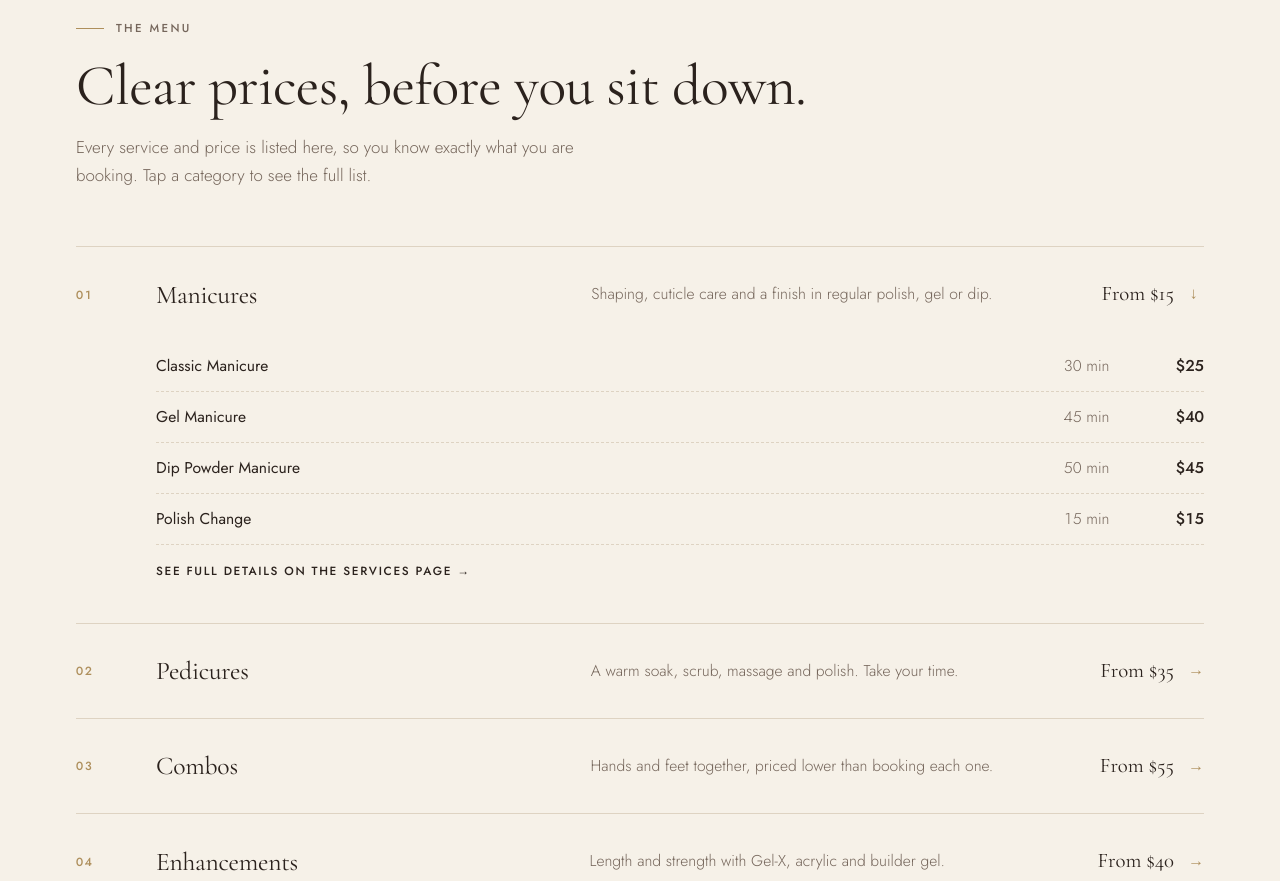
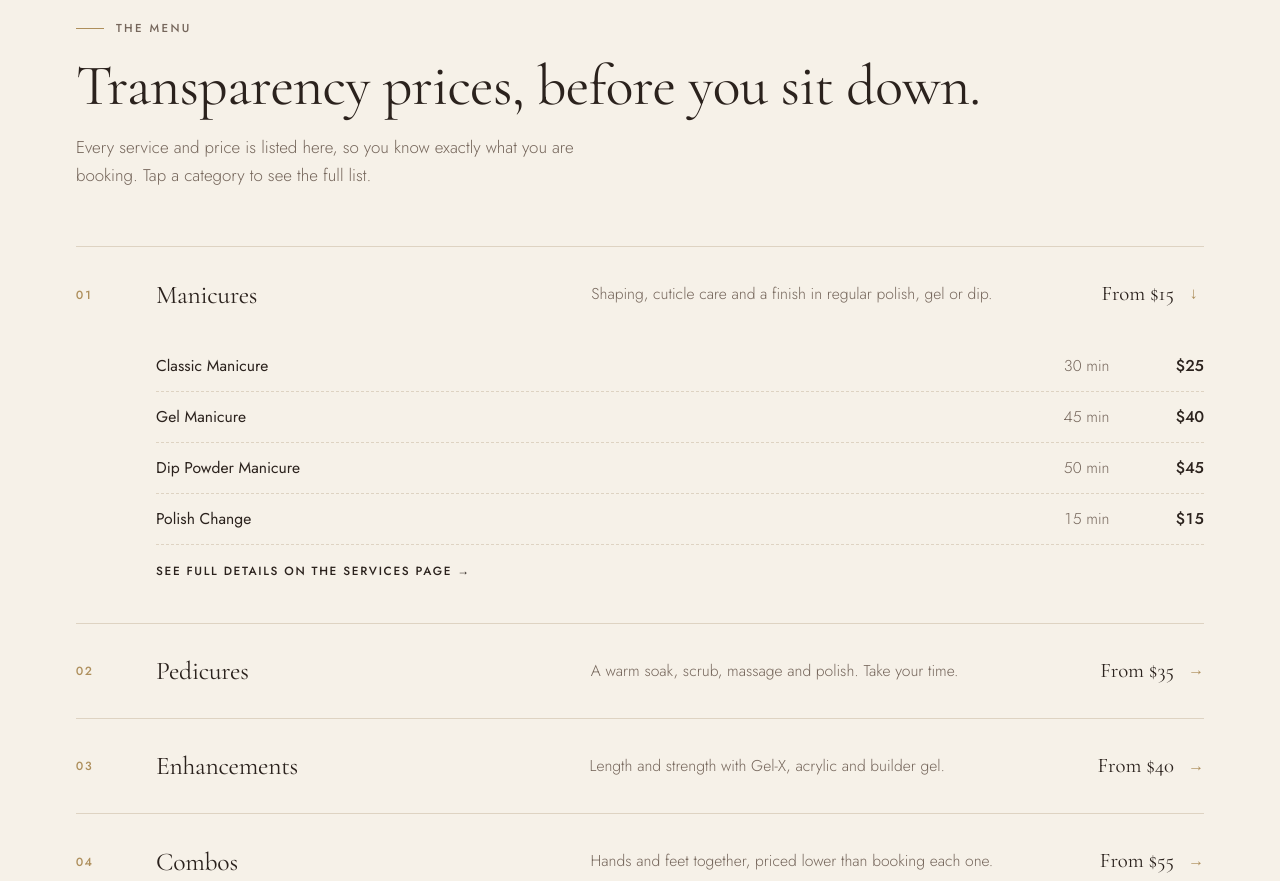
Before and after one commit to AnhTuanBui-design/nail-salon, a plain HTML site: page index.html in a window 1280 px wide. Shown: the part 937-1818 px from the top of the page. Drawn offline with nearby package versions, Linux system fonts and the light colour scheme.

Commit message:
Put Enhancements before Combos; rename menu heading to 'Transparency prices'
Co-Authored-By: Claude Opus 5.5 <noreply@anthropic.com>
Claude-Session: https://claude.ai/code/session_016xhGpYavyqFXZTJTieQZJZ

```diff
--- a/index.html
+++ b/index.html
@@ -83,7 +83,7 @@
   <div class="wrap">
     <div class="sec-head">
       <p class="label">The menu</p>
-      <h2>Clear prices, before you sit down.</h2>
+      <h2>Transparency prices, before you sit down.</h2>
       <p class="lede">Every service and price is listed here, so you know exactly what you are booking. Tap a category to see the full list.</p>
     </div>
     <div class="menu" id="menuList"></div>
--- a/salon-data.js
+++ b/salon-data.js
@@ -38,12 +38,6 @@ var SALON = {
         { name: "Deluxe Hot Stone Pedicure", min: 60, price: 55, desc: "Our longest pedicure, with warm stones and paraffin for tired feet." },
         { name: "Gel Pedicure",              min: 50, price: 50, desc: "Classic pedicure finished in gel colour that lasts for weeks." }
       ] },
-    { id: "combos", name: "Combos",
-      blurb: "Hands and feet together, priced lower than booking each one.",
-      items: [
-        { name: "Classic Mani + Pedi",   min: 60, price: 55, desc: "Classic manicure and classic pedicure in one visit." },
-        { name: "Gel Mani + Spa Pedi",   min: 90, price: 80, desc: "Gel manicure with the full spa pedicure." }
-      ] },
     { id: "enhancements", name: "Enhancements",
       blurb: "Length and strength with Gel-X, acrylic and builder gel.",
       items: [
@@ -51,6 +45,12 @@ var SALON = {
         { name: "Acrylic Full Set",     min: 75, price: 55, from: true, desc: "Classic acrylic extensions in any shape, finished in gel colour." },
         { name: "Acrylic Fill",         min: 60, price: 40, from: true, desc: "Fills the regrowth on a set that is two to three weeks old." },
         { name: "Builder Gel Overlay",  min: 60, price: 50, from: true, desc: "Strengthens natural nails without adding length." }
+      ] },
+    { id: "combos", name: "Combos",
+      blurb: "Hands and feet together, priced lower than booking each one.",
+      items: [
+        { name: "Classic Mani + Pedi",   min: 60, price: 55, desc: "Classic manicure and classic pedicure in one visit." },
+        { name: "Gel Mani + Spa Pedi",   min: 90, price: 80, desc: "Gel manicure with the full spa pedicure." }
       ] },
     { id: "nail-art", name: "Nail Art",
       blurb: "From a single accent nail to a full custom set, priced by detail.",
```
